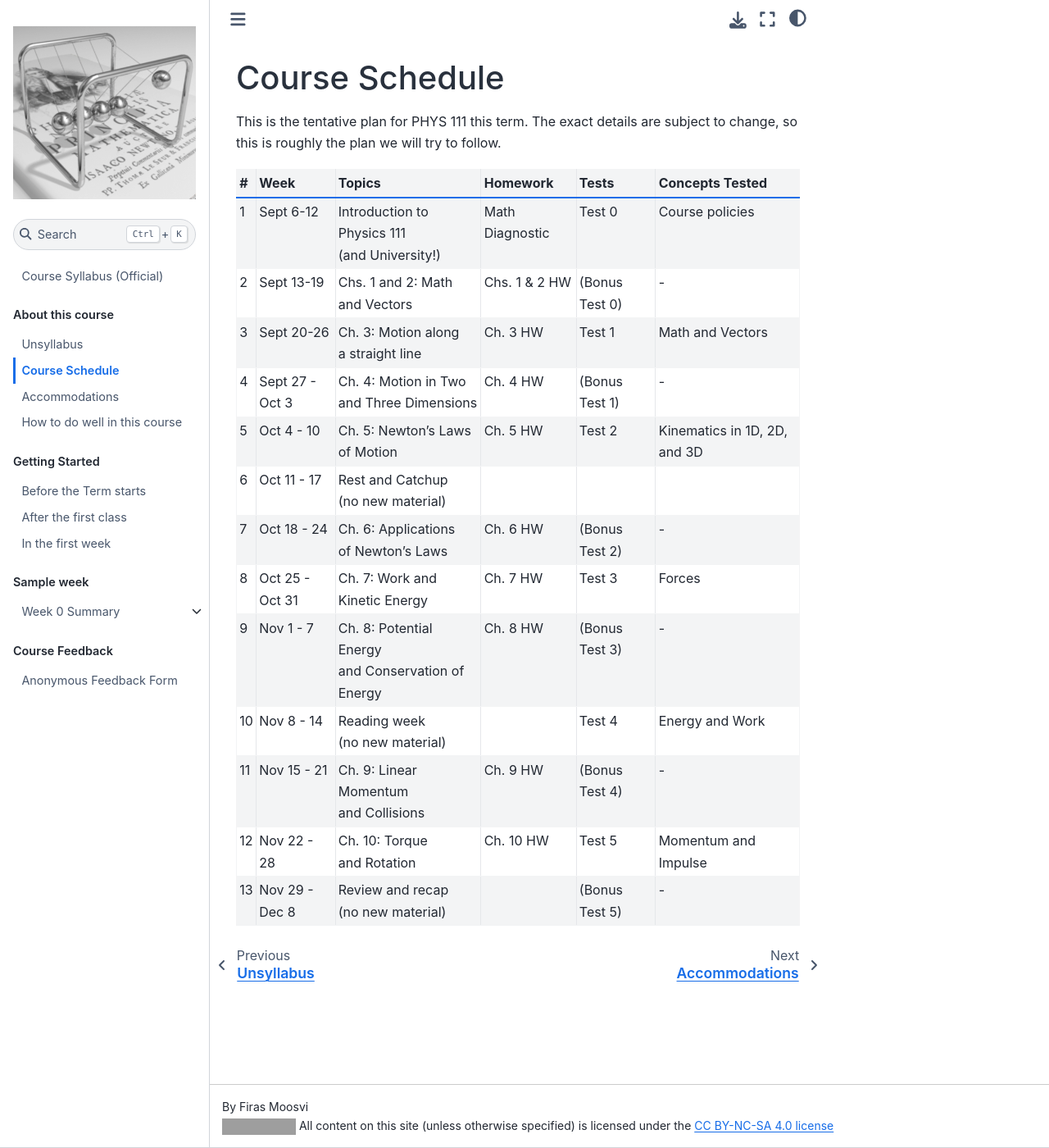
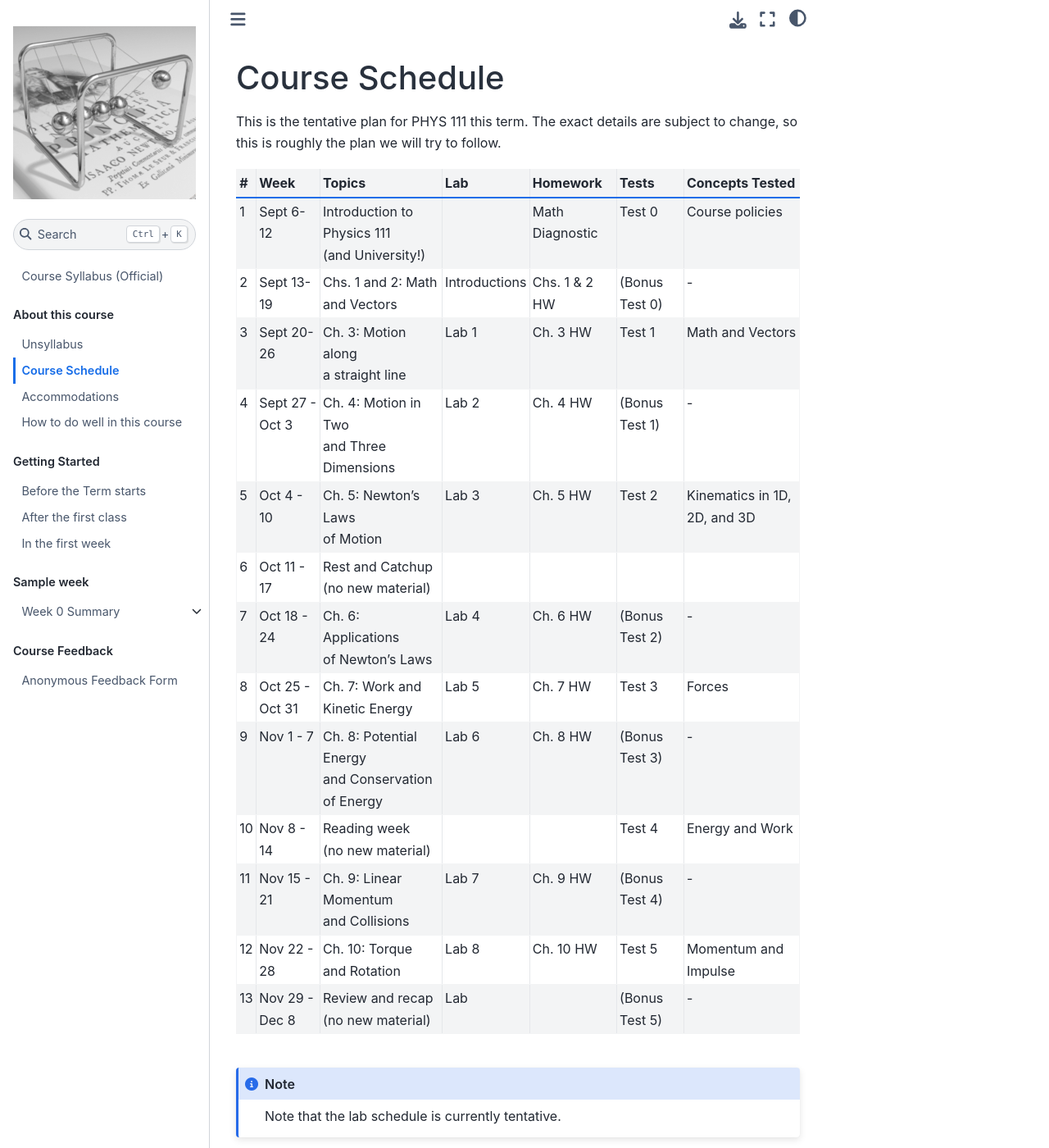
Before and after one commit to ubco-cmps/phys111_course, a Jupyter Book: the page built from about/course_schedule.md, in a window 1280 px wide and 1400 px high. Shown: the whole window at 82% size. Built offline with Jupyter Book 1.0.4 settings and Sphinx 7.4.7 and the Sphinx Book theme 1.1.4, drawn with Linux system fonts in a browser that asks for light colours; pages that are not in the unit, such as notebooks, are missing from menus; grey boxes are pictures that could not be loaded.

Commit message:
update labs

````diff
--- a/about/syllabus_bits/schedule.md
+++ b/about/syllabus_bits/schedule.md
@@ -1,18 +1,22 @@
 This is the tentative plan for {{ COURSE_CODE }} this term.
 The exact details are subject to change, so this is roughly the plan we will try to follow.
 
-| #  | Week            | Topics                                                   | Homework        | Tests          | Concepts Tested              |
-|----|-----------------|----------------------------------------------------------|-----------------|----------------|------------------------------|
-| 1  | Sept 6-12       | Introduction to Physics 111 <br />(and University!)      | Math Diagnostic | Test 0         | Course policies              |
-| 2  | Sept 13-19      | Chs. 1 and 2: Math <br />and Vectors                     | Chs. 1 & 2 HW   | (Bonus Test 0) | -                            |
-| 3  | Sept 20-26      | Ch. 3: Motion along <br />a straight line                | Ch. 3 HW        | Test 1         | Math and Vectors             |
-| 4  | Sept 27 - Oct 3 | Ch. 4: Motion in Two <br />and Three Dimensions          | Ch. 4 HW        | (Bonus Test 1) | -                            |
-| 5  | Oct 4 - 10      | Ch. 5: Newton's Laws <br />of Motion                     | Ch. 5 HW        | Test 2         | Kinematics in 1D, 2D, and 3D |
-| 6  | Oct 11 - 17     | Rest and Catchup <br />(no new material)                 |                 |                |                              |
-| 7  | Oct 18 - 24     | Ch. 6: Applications <br />of Newton's Laws               | Ch. 6 HW        | (Bonus Test 2) | -                            |
-| 8  | Oct 25 - Oct 31 | Ch. 7: Work and <br />Kinetic Energy                     | Ch. 7 HW        | Test 3         | Forces                       |
-| 9  | Nov 1 - 7       | Ch. 8: Potential Energy <br />and Conservation of Energy | Ch. 8 HW        | (Bonus Test 3) | -                            |
-| 10 | Nov 8 - 14      | Reading week <br />(no new material)                     |                 | Test 4         | Energy and Work              |
-| 11 | Nov 15 - 21     | Ch. 9: Linear Momentum <br />and Collisions              | Ch. 9 HW        | (Bonus Test 4) | -                            |
-| 12 | Nov 22 - 28     | Ch. 10: Torque <br />and Rotation                        | Ch. 10 HW       | Test 5         | Momentum and Impulse         |
-| 13 | Nov 29 - Dec 8  | Review and recap <br />(no new material)                 |                 | (Bonus Test 5) | -                            |
+| #  | Week            | Topics                                                   | Lab | Homework        | Tests          | Concepts Tested              |
+|----|-----------------|----------------------------------------------------------|---- | ----------------|----------------|------------------------------|
+| 1  | Sept 6-12       | Introduction to Physics 111 <br />(and University!)      |  | Math Diagnostic | Test 0         | Course policies              |
+| 2  | Sept 13-19      | Chs. 1 and 2: Math <br />and Vectors                     | Introductions | Chs. 1 & 2 HW   | (Bonus Test 0) | -                            |
+| 3  | Sept 20-26      | Ch. 3: Motion along <br />a straight line                | Lab 1 | Ch. 3 HW        | Test 1         | Math and Vectors             |
+| 4  | Sept 27 - Oct 3 | Ch. 4: Motion in Two <br />and Three Dimensions          | Lab 2 | Ch. 4 HW        | (Bonus Test 1) | -                            |
+| 5  | Oct 4 - 10      | Ch. 5: Newton's Laws <br />of Motion                     | Lab 3 | Ch. 5 HW        | Test 2         | Kinematics in 1D, 2D, and 3D |
+| 6  | Oct 11 - 17     | Rest and Catchup <br />(no new material)                 |  |                 |                |                              |
+| 7  | Oct 18 - 24     | Ch. 6: Applications <br />of Newton's Laws               | Lab 4 | Ch. 6 HW        | (Bonus Test 2) | -                            |
+| 8  | Oct 25 - Oct 31 | Ch. 7: Work and <br />Kinetic Energy                     | Lab 5 | Ch. 7 HW        | Test 3         | Forces                       |
+| 9  | Nov 1 - 7       | Ch. 8: Potential Energy <br />and Conservation of Energy | Lab 6 | Ch. 8 HW        | (Bonus Test 3) | -                            |
+| 10 | Nov 8 - 14      | Reading week <br />(no new material)                     |  |                 | Test 4         | Energy and Work              |
+| 11 | Nov 15 - 21     | Ch. 9: Linear Momentum <br />and Collisions              | Lab 7 | Ch. 9 HW        | (Bonus Test 4) | -                            |
+| 12 | Nov 22 - 28     | Ch. 10: Torque <br />and Rotation                        | Lab 8 | Ch. 10 HW       | Test 5         | Momentum and Impulse         |
+| 13 | Nov 29 - Dec 8  | Review and recap <br />(no new material)                 | Lab |                 | (Bonus Test 5) | -                            |
+
+```{note}
+Note that the lab schedule is currently tentative.
+```
````
